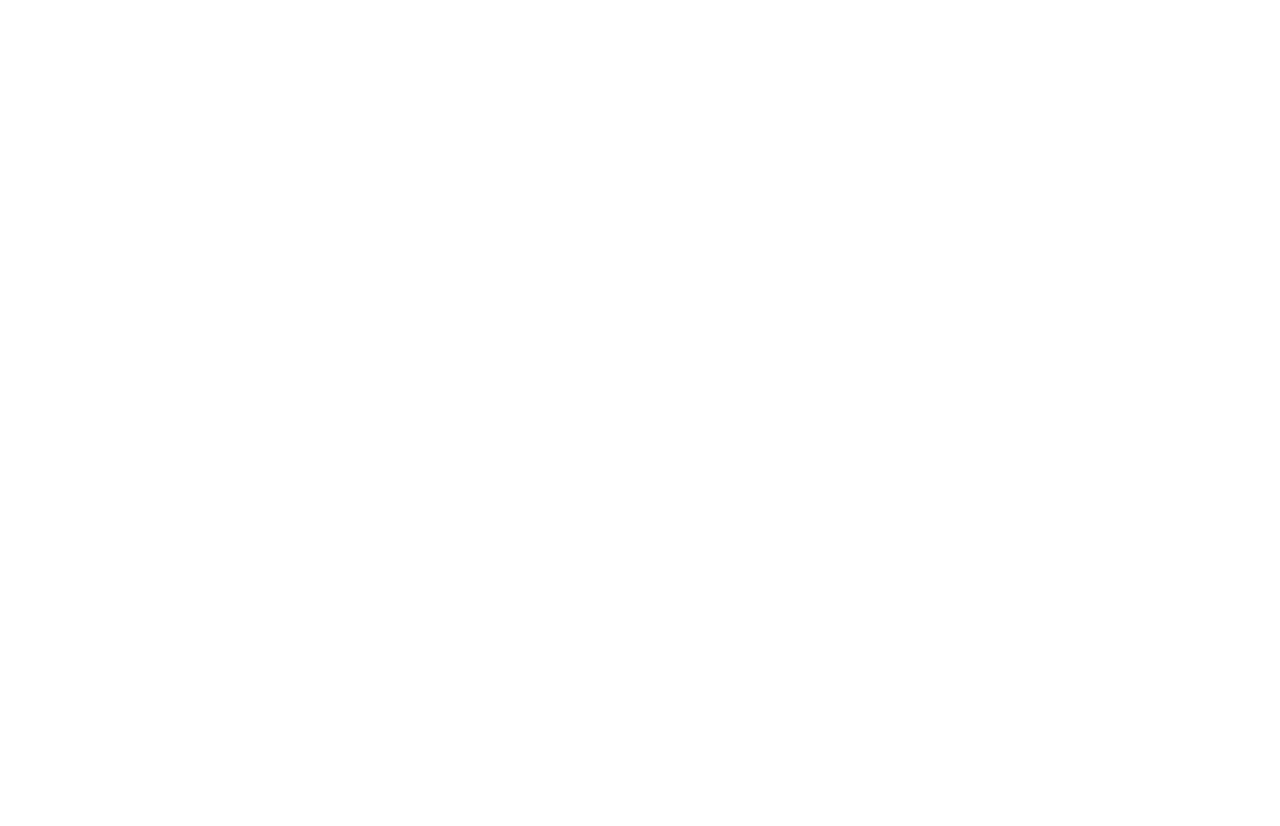
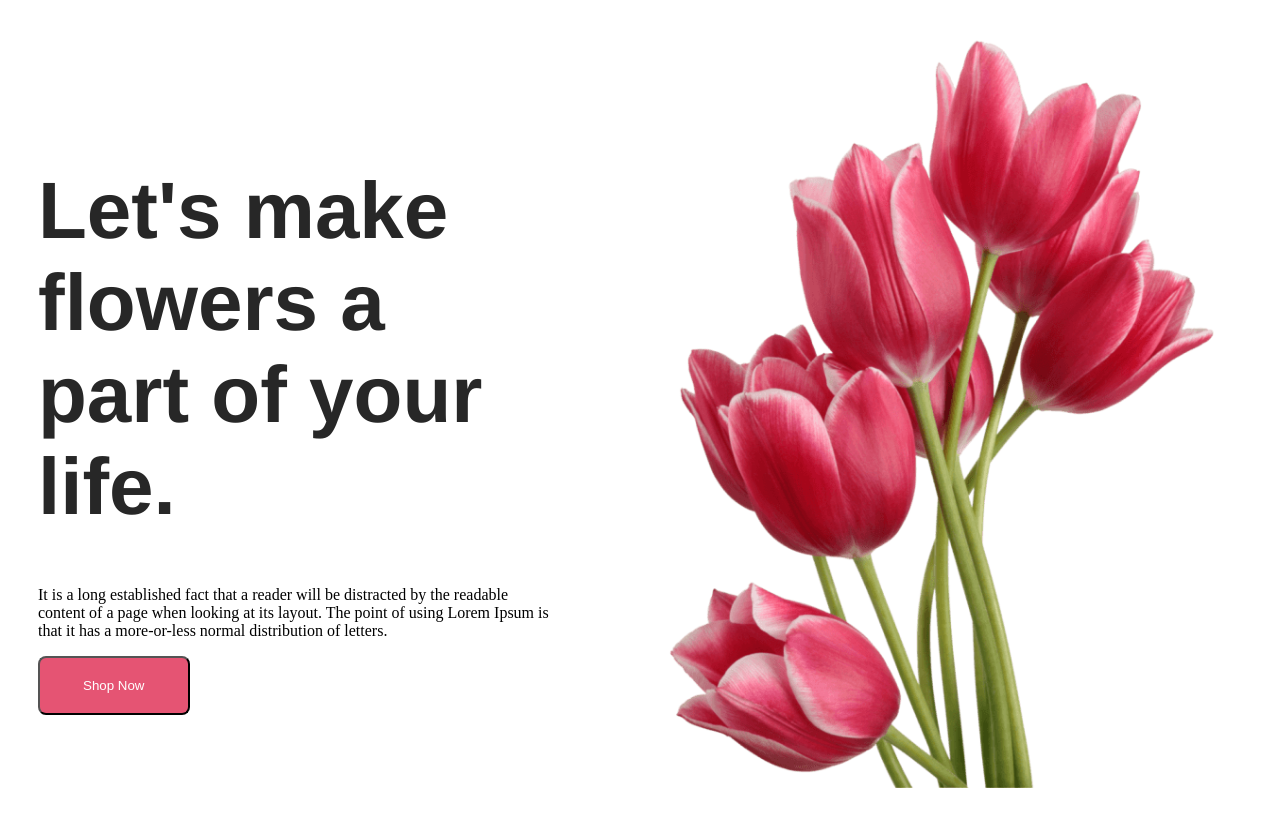
Before and after one commit to MuktadinTorongo/my-flower-shop, a plain HTML site: page index.html in a window 1280 px wide. Before the commit the page ends 800 px from the top, so only its background shows below. Drawn offline with Linux system fonts and the light colour scheme.

Commit message:
added some styles

```diff
--- a/index.html
+++ b/index.html
@@ -4,9 +4,32 @@
     <meta charset="UTF-8">
     <meta name="viewport" content="width=device-width, initial-scale=1.0">
     <title>my-flower-shop</title>
+
+    <link rel="preconnect" href="https://fonts.googleapis.com">
+    <link rel="preconnect" href="https://fonts.gstatic.com" crossorigin>
+
     <link rel="stylesheet" href="style.css">
 </head>
 <body>
+    <header>
+
+    </header>
+    <div class="banner">
+        <div>
+        <h1 class="main-text">Let's make <br> flowers a <br> part of your life.</h1>
+        <p>It is a long established fact that a reader will be distracted by the readable <br>
+         content of a page when looking at its layout. The point of using Lorem Ipsum is <br>
+        that it has a more-or-less normal distribution of letters.</p>
+        <button class="btn" class="btn-font">Shop Now</button>
+    </div>
+
+    <img class="flower" src="images/pngwing 10.png" alt="">
+   </div>
+    <footer>
+
+
+
+    </footer>
 
 </body>
 </html>
--- a/style.css
+++ b/style.css
@@ -0,0 +1,28 @@
+
+
+.main-text{
+    font-size: 80px;
+    color: #272727;
+    font-weight: 800;
+    font-family: 'Franklin Gothic Medium';
+}
+
+.btn{
+    display: inline-flex;
+    padding: 20px 43px;
+    gap: 10px;
+    border-radius: 8px;
+    background: #E55473;
+    color: white;
+
+}
+.banner{
+    padding: 30px 30px 1500px;
+    display: flex;
+    align-items: center;
+}
+.banner .flower{
+    width: 600px;
+    height: 750px;
+    position: 400px right;
+}
```
